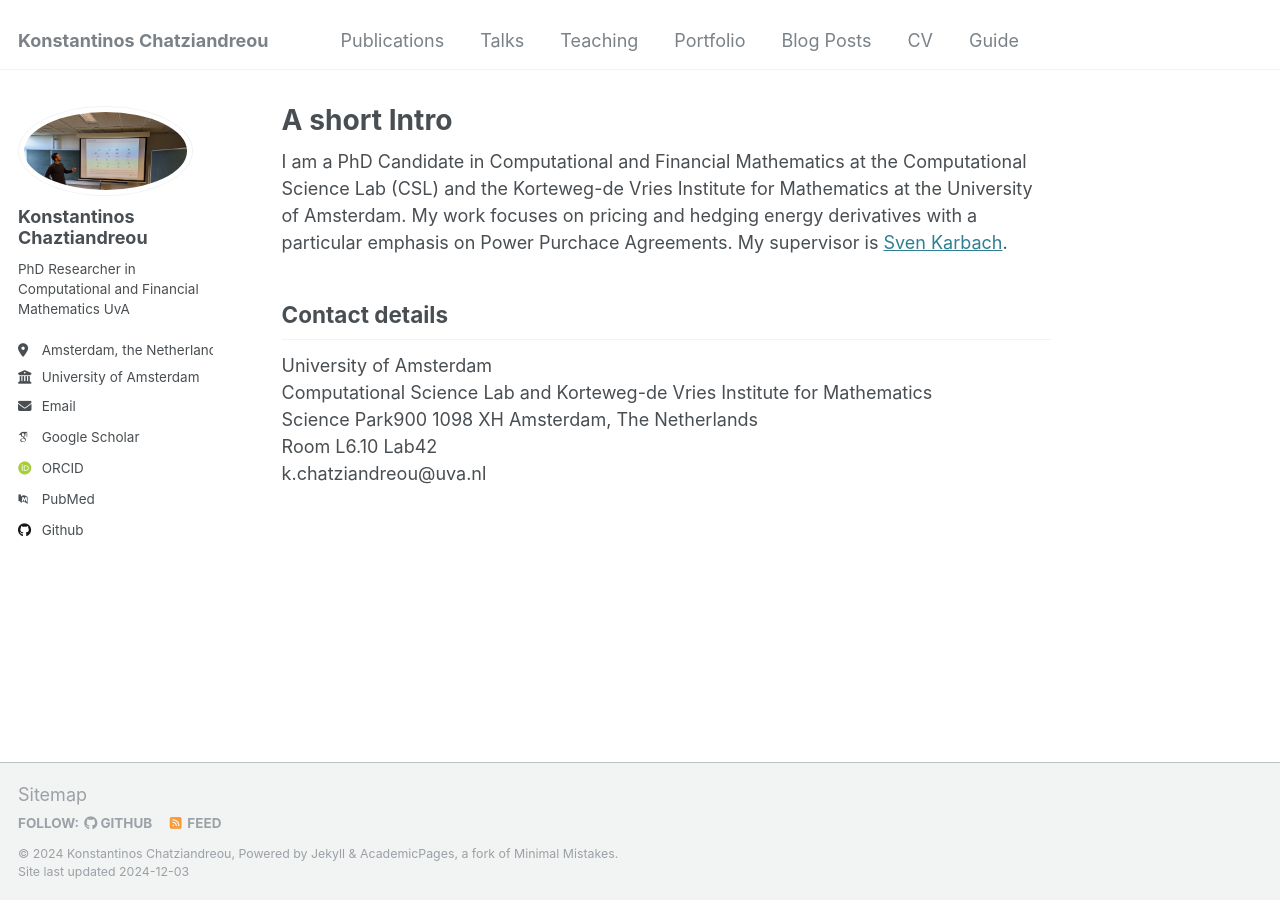
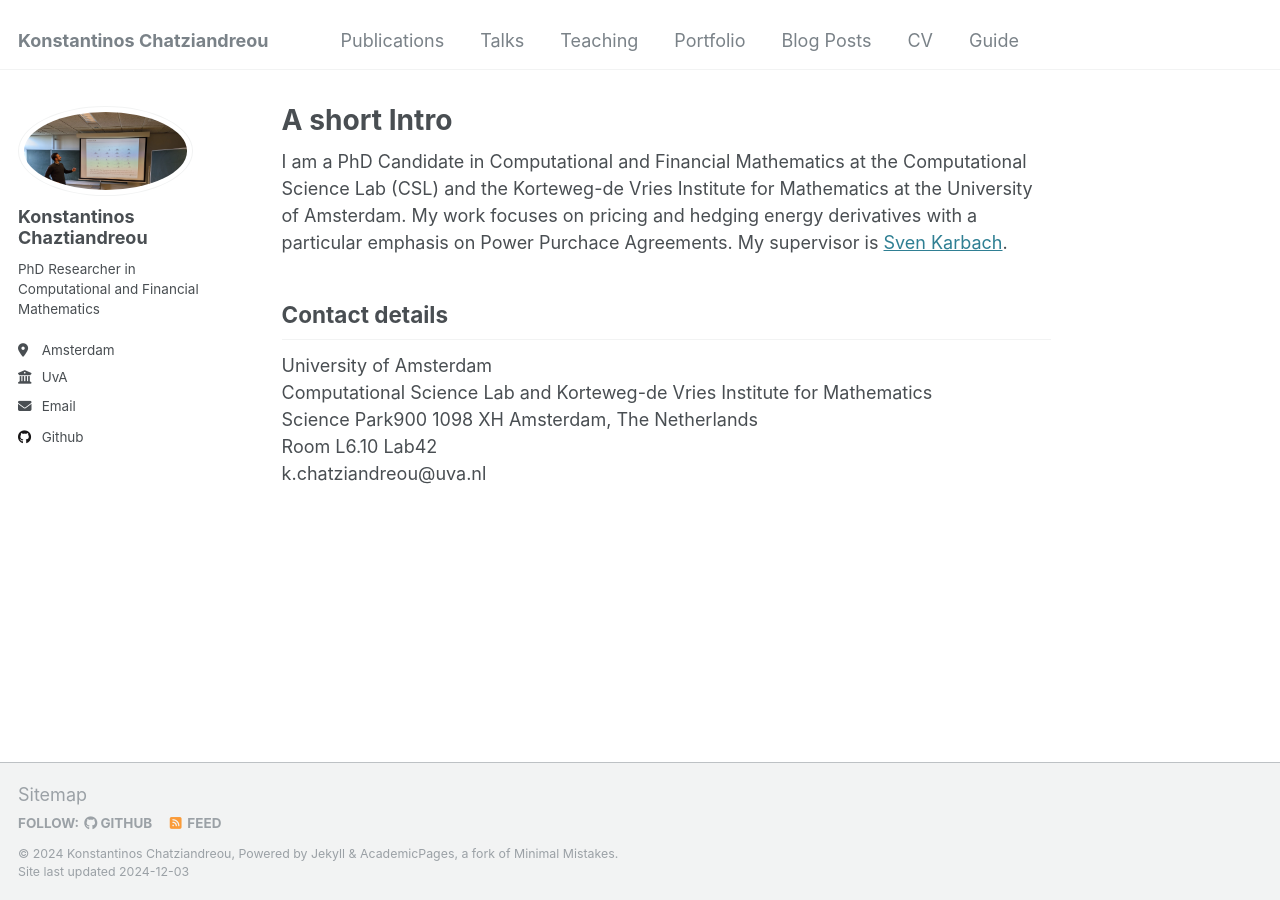
Before and after one commit to kkostashatz/kkostashatz.github.io, a Jekyll site: the page built from _pages/about.md, in a window 1280 px wide. Built offline with Jekyll 4.4.1, drawn with Linux system fonts in a browser that asks for light colours; some web fonts are replaced.

Commit message:
Initial commit

```diff
--- a/_config.yml
+++ b/_config.yml
@@ -24,19 +24,19 @@ author:
   avatar           : "Image.png"
   name             : "Konstantinos Chaztiandreou"
   pronouns         : # example: "she/her"
-  bio              : "PhD Researcher in Computational and Financial Mathematics UvA"
-  location         : "Amsterdam, the Netherlands"
-  employer         : "University of Amsterdam"
+  bio              : "PhD Researcher in Computational and Financial Mathematics"
+  location         : "Amsterdam"
+  employer         : "UvA"
   uri              : # URL
   email            : "k.chatziandreou@uva.nl"
 
   # Academic websites
   arxiv            : # URL - Update with the correct link to your profile
-  googlescholar    : "https://scholar.google.com/citations?user=PS_CX0AAAAAJ"
-  impactstory      : # URL
-  orcid            : "http://orcid.org/yourorcidurl"
-  semantic         : # URL
-  pubmed           : "https://www.ncbi.nlm.nih.gov/pubmed/?term=john+snow"
+  # googlescholar    : "https://scholar.google.com/citations?user=PS_CX0AAAAAJ"
+  # impactstory      : # URL
+  # orcid            : "http://orcid.org/yourorcidurl"
+  # semantic         : # URL
+  # pubmed           : "https://www.ncbi.nlm.nih.gov/pubmed/?term=john+snow"
   researchgate     : # URL
   scopus           : # URL
 
```
